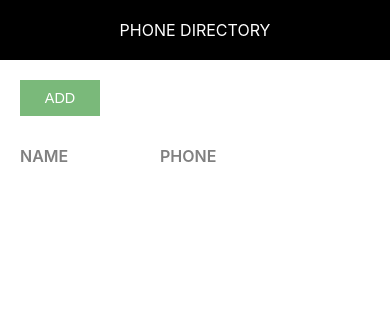
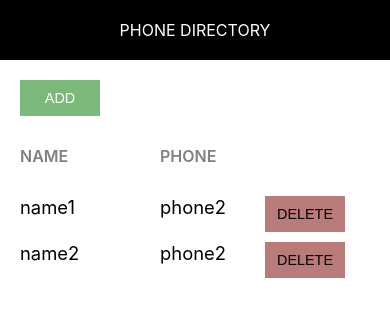
Before and after one commit to VedantRasote/phone-directory, a React (Create React App) app: page / in a window 390 px wide. Shown: the top 316 px of the page. Built offline with nearby package versions, Linux system fonts and the light colour scheme.

Commit message:
Added 'PhoneDirectory' as smart component, renamed 'App' as 'ShowSubscribers' and converted 'AddSubscribers' and 'ShowSubscribers' as dumb components

```diff
--- a/src/AddSubscriber.js
+++ b/src/AddSubscriber.js
@@ -20,6 +20,12 @@
         console.log(this.state);
     }
 
+    onFormSubmitted = (e) => {
+        e.preventDefault();
+        this.props.addSubscriberHandler(this.state);
+        this.setState({id: 0,name: '',phone: ''});
+    }
+
     render() {
         const {name, phone} = this.state;
         return (
@@ -27,7 +33,7 @@
                 <Header heading="Add Subscriber" />
                 <div className="component-body-container">
                     <button className="custom-btn">Back</button>
-                    <form className="subscriber-form">
+                    <form className="subscriber-form" onSubmit={this.onFormSubmitted.bind(this)}>
                         <label className="label-control" htmlFor="name">Name: </label><br />
                         <input className="input-control" id="name" name="name" type="text" onChange={this.inputChangedHandler} /><br /><br />
                         <label className="label-control" htmlFor="phone">Phone: </label><br />
--- a/src/App.js
+++ /dev/null
@@ -1,42 +0,0 @@
-import React, { Component } from 'react';
-import Header from './Header.js';
-import './App.css';
-
-class App extends Component {
-
-  constructor(){
-    super();
-    this.state = {
-      subscribersListToShow: []
-    }
-  }
-
-  render() {
-    // let subscribers = [
-    //   {id: 1,name:"Vedant",phone:"9999988888"},
-    //   {id: 2,name:"Piyush",phone:"8888899999"}
-    // ];
-    return (
-      <div>
-        <Header heading="Phone Directory" />
-        <div className="component-body-container">
-          <button className="custom-btn add-btn">Add</button>
-          <div className="grid-container heading-container">
-            <span className="grid-item name-heading">Name</span>
-            <span className="grid-item phone-heading">Phone</span>
-          </div>
-
-          { this.state.subscribersListToShow.map(sub=>{
-            return <div className="grid-container" key={sub.id} >
-              <span className="grid-item">{sub.name}</span>
-              <span className="grid-item">{sub.phone}</span>
-              <button className="custom-btn delete-btn">Delete</button>
-            </div>
-          })}
-
-        </div>
-      </div>
-    );
-  }
-}
-export default App;
--- /dev/null
+++ b/src/PhoneDirectory.js
@@ -0,0 +1,46 @@
+import React, { Component } from 'react';
+import AddSubscriber from './AddSubscriber.js';
+import ShowSubscribers from './ShowSubscribers.js';
+// import Header from './Header.js';
+import './ShowSubscribers.css';
+// import './common/common.css';
+
+class PhoneDirectory extends Component {
+
+  constructor(){
+    super();
+    this.state = {
+      subscribersList: [{
+        id: 1,
+        name:"name1",
+        phone:"phone2"
+      },
+      {
+        id: 2,
+        name:"name2",
+        phone:"phone2"
+      }]
+    }
+  }
+
+  addSubscriberHandler = (newSubscriber) => {
+    let subscribersList = this.state.subscribersList;
+    if(subscribersList.length > 0) {
+      newSubscriber.id = subscribersList[subscribersList.length - 1].id + 1;
+    }
+    else {
+      newSubscriber.id = 1;
+    }
+    subscribersList.push(newSubscriber);
+    this.setState({subscribersList: subscribersList});
+    console.log(this.state.subscribersList);
+  }
+
+  render() {
+    return (
+        // <AddSubscriber addSubscriberHandler={this.addSubscriberHandler}/>
+        <ShowSubscribers subscribersList={this.state.subscribersList}/>
+    )
+  }
+}
+export default PhoneDirectory;
--- /dev/null
+++ b/src/ShowSubscribers.js
@@ -0,0 +1,34 @@
+import React, { Component } from 'react';
+import Header from './Header.js';
+import './ShowSubscribers.css';
+import './common/common.css';
+
+class ShowSubscribers extends Component {
+
+  render() {
+    return (
+      <div className="component-container">
+        <Header heading="Phone Directory" />
+        <div className="component-body-container">
+          <button className="custom-btn add-btn">Add</button>
+          <div className="grid-container heading-container">
+            <span className="grid-item name-heading">Name</span>
+            <span className="grid-item phone-heading">Phone</span>
+          </div>
+
+          {
+            this.props.subscribersList.map(sub=>{
+              return <div className="grid-container" key={sub.id} >
+                <span className="grid-item">{sub.name}</span>
+                <span className="grid-item">{sub.phone}</span>
+                <button className="custom-btn delete-btn">Delete</button>
+              </div>
+              }
+            )
+          }
+        </div>
+      </div>
+    );
+  }
+}
+export default ShowSubscribers;
--- a/src/index.js
+++ b/src/index.js
@@ -1,13 +1,14 @@
 import React from 'react';
 import ReactDOM from 'react-dom';
 import './index.css';
-import App from './App';
+import ShowSubscribers from './ShowSubscribers';
 import AddSubscriber from './AddSubscriber';
 import reportWebVitals from './reportWebVitals';
 import './common/common.css';
+import PhoneDirectory from './PhoneDirectory';
 
 ReactDOM.render(
-  <App />,
+  <PhoneDirectory />,
   document.getElementById('root')
 );
 
```
Also changed, not shown: src/ShowSubscribers.css (renamed from src/App.css), 1 other file (tests, documents, lock files or other folders).
